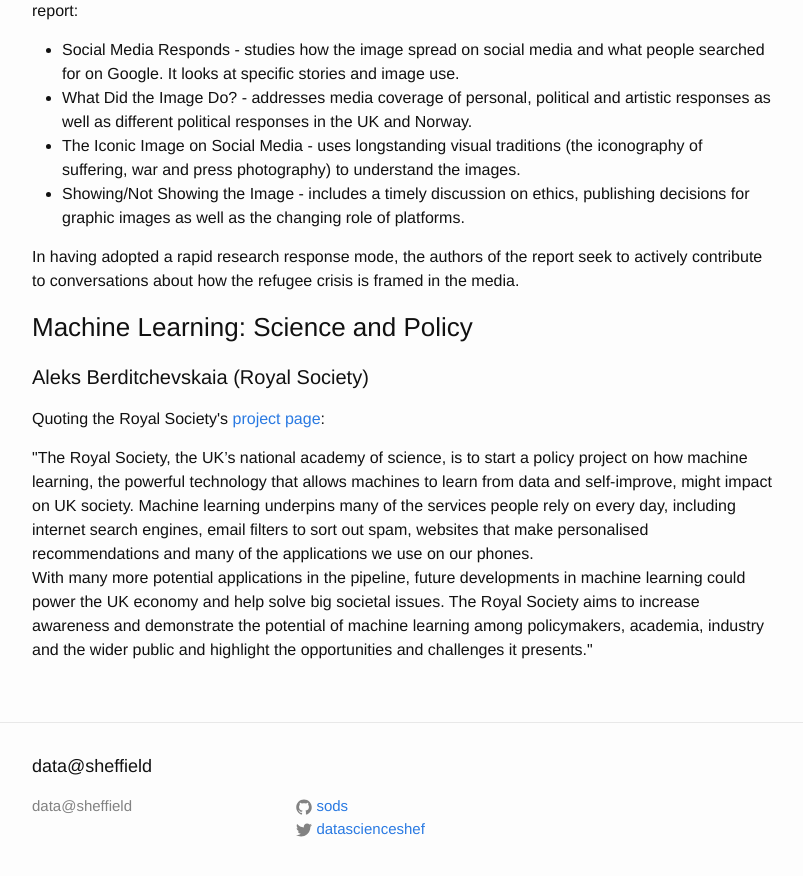
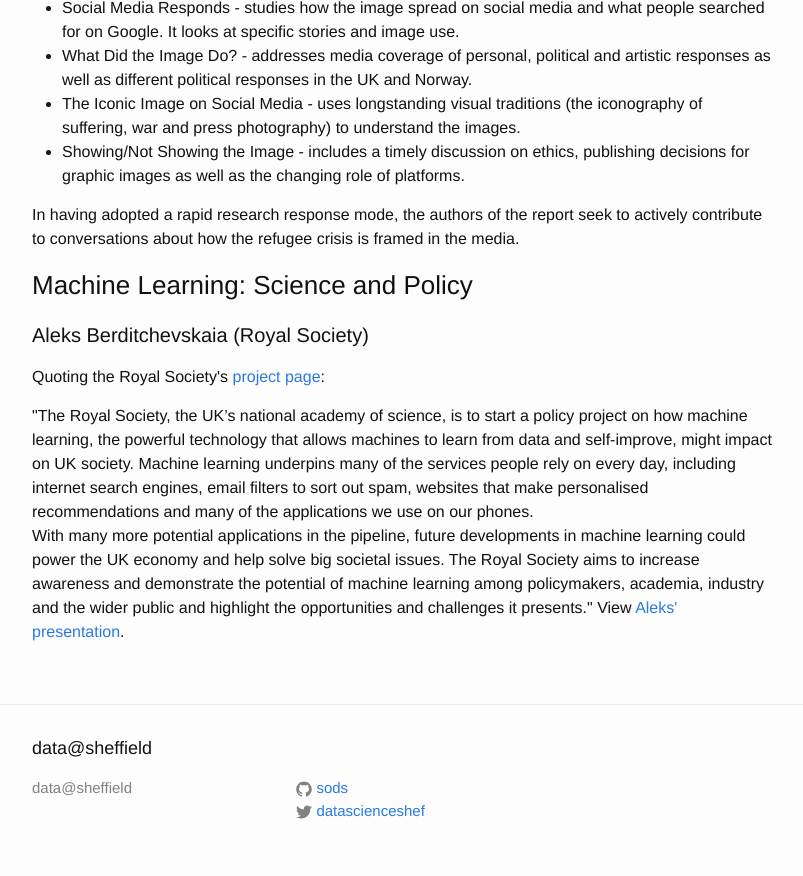
Before and after one commit to sods/das2015, a Jekyll site: the page built from schedule.html, in a window 1280 px wide and 900 px high, scrolled down 3742 px. Shown: the top 876 px of the window, without its empty margins (238-1041 px from the left). Built offline with Jekyll 4.4.1, drawn with Linux system fonts in a browser that asks for light colours; some of the changed text lies outside the part shown.

Commit message:
added presentation links

```diff
--- a/schedule.html
+++ b/schedule.html
@@ -12,12 +12,16 @@
 
 <p>OpenML.org is a place for researchers to analyse data together, building on shared data sets, machine learning code and prior experiments. Integrated in many machine learning environments, it helps researchers win time by automating reproducible sharing, reuse and experimentation as much as possible. It also helps scientists and students across scientific fields to explore the latest and most relevant open data sets and machine learning techniques, find out which are most useful in their work, collaborate with others online, and gain more credit for their work by making it more visible and easily reusable.</p>
 
+View <a href="http://www.slideshare.net/JoaquinVanschoren/openml-datasheffield">Joaquin's presentation</a>.
+
 
 <h3>Automated Detection of Malaria-Bearing Mosquitoes</h3>
 
 <h4>Davide Zilli</h4>
 
 <p>Abstract: Mosquitoes are responsible for over half a million deaths every year due to their capacity to vector lethal parasites and viruses, which cause diseases such as malaria, lymphatic filariasis, dengue, yellow fever and more. While they have been known to transmit malaria for over 100 years, there is still a great deal to discover about the ecology, bionomics and sometimes even the identity of many of these vector species, particularly in Asia. The HumBug project (http://humbug.ac.uk) aims to automate the detection of mosquitoes by listening to the sound of their wingbeat with cheap and ubiquitous sensors, and use this data to model their interaction with the surrounding environment. In this talk I will discuss our current challenges in gathering training data for our algorithms and the principles of the acoustic detection of their wingbeat.</p>
+
+View <a href="https://drive.google.com/file/d/0B4EaebizrzffbWo1eWVYUGg0NGc/view?usp=sharing">Davide's presentation</a>.
 
 <h3>The Problem with Data in the Humanities</h3>
 
@@ -32,6 +36,8 @@
 
 <p>A 2014 survey of researchers from 15 Russell Group universities (1) found that 92% of academics use research software and 69% said that their research would not be practical without it. The survey also found that 56% of researchers develop their own software and that 21% of these had never received any training in software development. Given this state of affairs, how can we be sure that the software we are using to conduct research gives correct results? This talk will explore some of the issues surrounding the use and development of research software.</p>
 
+View <a href="http://mikecroucher.github.io/MLPM_talk/">Mike Croucher's presentation</a>.
+
 <h3>Differential Privacy</h3>
 
 <h4>Mike Smith</h4>
@@ -39,15 +45,13 @@
 <p>Many of the datasets we are interested in processing contain private or sensitive information. Releasing this data
 for wider analysis poses serious privacy concerns. Differential Privacy is a system which allows a data holder to release data in a way which balances the needs of the individual with the wider social benefits the analysis might produce. I'll walk through a couple of simple examples of where 'anonymisation' might have failed, and then cover the basic ideas of differential privacy. If I've time I'll look at how this can be extended to more complicated datasets.</p>
 
+View <a href="http://lionfish0.github.io/DP_talk/#/1">Mike Smith's presentation</a>.
+
 <h3>Security in smart grids</h3>
 
 <h4>Iñaki Esnaola</h4>
 
 <p>The smart grid paradigm is founded on the integration of existing power grids with sophisticated sensing and communication infrastructures. While the benefits provided by this setting are crucial for the future development of power grids, it also increases the dependency on data acquisition and system monitoring procedures. Central to the control and optimization of power systems is the state estimation problem in electricity grids. Two of the main contingencies faced by state estimation procedures are missing data due to telemetry problems, and intentionally corrupted data by a malicious attacker. In this talk, it is shown that by exploiting the statistical structure of the data generated in the grid, robust state estimation procedures can be formulated within the framework imposed by the current sensing infrastructure. In particular, tools from matrix completion and game theory are used to provide robust estimation procedures.</p>
-
-<h3>The Law and Data</h3>
-<h4>Jonathan Price</h4>
-<p>to be confirmed</p>
 
 <h3>The Iconic Image on Social Media: A Rapid Response to the Death of Aylan Kurdi</h3>
 
@@ -72,4 +76,7 @@
 
 <p>"The Royal Society, the UK’s national academy of science, is to start a policy project on how machine learning, the powerful technology that allows machines to learn from data and self-improve, might impact on UK society. Machine learning underpins many of the services people rely on every day, including internet search engines, email filters to sort out spam, websites that make personalised recommendations and many of the applications we use on our phones.<br />
 
-With many more potential applications in the pipeline, future developments in machine learning could power the UK economy and help solve big societal issues. The Royal Society aims to increase awareness and demonstrate the potential of machine learning among policymakers, academia, industry and the wider public and highlight the opportunities and challenges it presents."</p>
+With many more potential applications in the pipeline, future developments in machine learning could power the UK economy and help solve big societal issues. The Royal Society aims to increase awareness and demonstrate the potential of machine learning among policymakers, academia, industry and the wider public and highlight the opportunities and challenges it presents."
+
+View <a href="../assets/aleks.pdf">Aleks' presentation</a>.
+</p>
```
